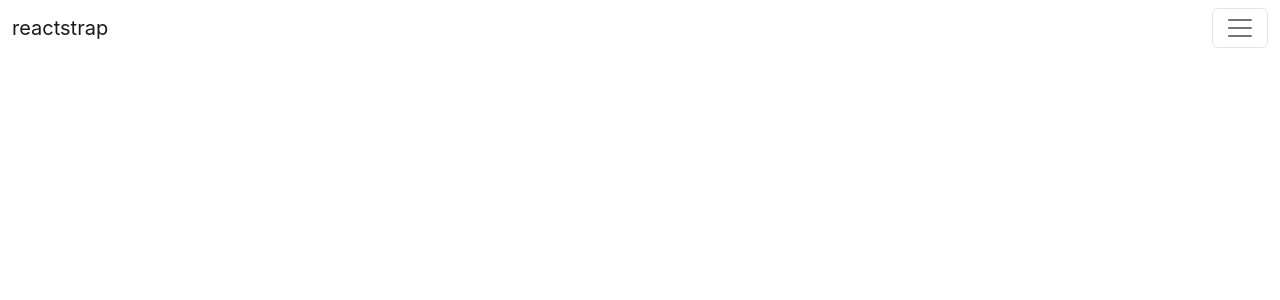
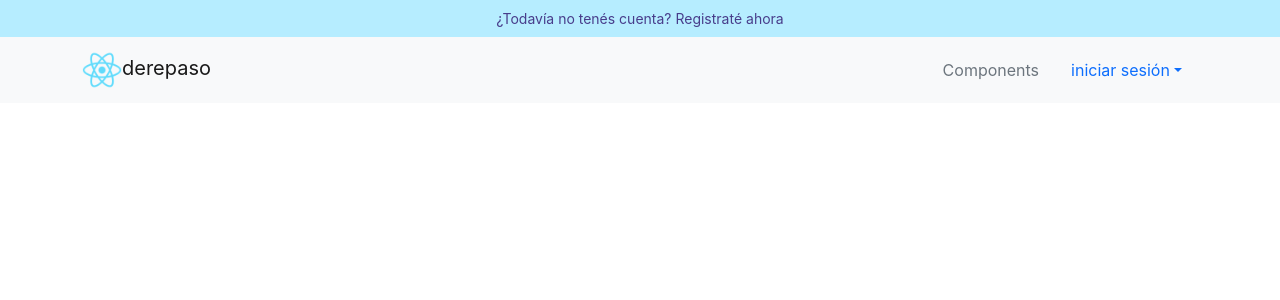
Before and after one commit to fedepelech/front-profesores-particulares, a React (Create React App) app: page / in a window 1280 px wide. Shown: the top 300 px of the page. Built offline with nearby package versions, Linux system fonts and the light colour scheme.

Commit message:
subo nuevos componentes

```diff
--- a/src/App.jsx
+++ b/src/App.jsx
@@ -2,10 +2,12 @@ import React, { useContext, useEffect, useState } from 'react';
 import { BrowserRouter, Switch, Route } from 'react-router-dom';
 import './App.css';
 import { Header } from './components/header';
+import { TopPage } from './components/top-page';
 
 function App() {
   return (
     <BrowserRouter>
+      <TopPage />
       <Header />
     </BrowserRouter>
   );
--- a/src/components/header/index.jsx
+++ b/src/components/header/index.jsx
@@ -1,5 +1,8 @@
 import React, {useState} from 'react'
-import { Navbar, NavbarBrand, NavbarToggler, UncontrolledDropdown, Collapse, Nav, NavItem, NavLink, DropdownToggle, DropdownMenu, DropdownItem, NavbarText } from 'reactstrap'
+import { Navbar, NavbarBrand,  UncontrolledDropdown, Nav, NavItem, NavLink, DropdownToggle, DropdownMenu, DropdownItem, NavbarText } from 'reactstrap'
+import { Login } from '../login';
+
+import './styles.css';
 
 export const Header = () => {
   const [isOpen, setIsOpen] = useState(false);
@@ -8,34 +11,36 @@ export const Header = () => {
 
   return (
     <div>
-      <Navbar>
-        <NavbarBrand href="/">reactstrap</NavbarBrand>
-        <NavbarToggler onClick={toggle} />
-        <Collapse isOpen={isOpen} navbar>
-          <Nav className="me-auto" navbar>
-            <NavItem>
-              <NavLink href="/components/">Components</NavLink>
-            </NavItem>
-            <NavItem>
-              <NavLink href="https://github.com/reactstrap/reactstrap">
-                GitHub
-              </NavLink>
-            </NavItem>
-            <UncontrolledDropdown nav inNavbar>
+      <Navbar
+        color='light'
+        container={true}
+      >
+        <NavbarBrand href="/">
+          <img
+            alt="logo"
+            src="/logo192.png"
+            style={{
+              height: 40,
+              width: 40
+            }}
+          />
+          derepaso
+        </NavbarBrand>
+        <Nav className=''>
+          <NavItem>
+            <NavLink disabled={true} href="/components/">Components</NavLink>
+          </NavItem>
+          <UncontrolledDropdown nav inNavbar>
               <DropdownToggle nav caret>
-                Options
+                iniciar sesión
               </DropdownToggle>
-              <DropdownMenu right>
-                <DropdownItem>Option 1</DropdownItem>
-                <DropdownItem>Option 2</DropdownItem>
-                <DropdownItem divider />
-                <DropdownItem>Reset</DropdownItem>
+              <DropdownMenu className='p-2 dropdown-login' end>
+                <Login />
               </DropdownMenu>
             </UncontrolledDropdown>
-          </Nav>
-          <NavbarText>Simple Text</NavbarText>
-        </Collapse>
+        </Nav>
       </Navbar>
     </div>
   );
 }
+//me-auto
--- /dev/null
+++ b/src/components/header/styles.css
@@ -0,0 +1,3 @@
+.dropdown-login {
+    width: 250px;
+}
--- /dev/null
+++ b/src/components/login/index.jsx
@@ -0,0 +1,39 @@
+import React from "react";
+import { Button, Form, FormGroup, Input, Label } from "reactstrap";
+import './styles.css';
+
+export const Login = () => {
+  return (
+      <Form>
+        <FormGroup>
+          <Label for="exampleEmail" hidden>
+            Email
+          </Label>
+          <Input
+            id="exampleEmail"
+            name="email"
+            placeholder="Email"
+            type="email"
+          />
+        </FormGroup>{" "}
+        <FormGroup>
+          <Label for="examplePassword" hidden>
+            Contraseña
+          </Label>
+          <Input
+            id="examplePassword"
+            name="password"
+            placeholder="Contraseña"
+            type="password"
+          />
+        </FormGroup>{" "}
+        <Button block={true} className="mb-2">ingresar</Button>
+        <span
+          className="reset-password-text"
+          onClick={() => console.log('llevar a pantalla reset password')}
+        >
+          Reestablecer contraseña
+        </span>
+      </Form>
+  );
+};
--- /dev/null
+++ b/src/components/login/styles.css
@@ -0,0 +1,7 @@
+.reset-password-text {
+    color: gray;
+    font-size: 11px;
+    display: block;
+    text-decoration: underline;
+    cursor: pointer;
+}
--- /dev/null
+++ b/src/components/top-page/index.jsx
@@ -0,0 +1,11 @@
+import React from "react";
+
+import "./styles.css";
+
+export const TopPage = () => {
+  return (
+    <div className="top-page w-100 p-2">
+      <p>¿Todavía no tenés cuenta? Registraté ahora</p>
+    </div>
+  );
+};
--- /dev/null
+++ b/src/components/top-page/styles.css
@@ -0,0 +1,10 @@
+.top-page {
+    background-color: rgba(153, 230, 255, 0.712);
+    text-align: center;
+}
+.top-page p {
+    padding: 0;
+    margin: 0;
+    color: darkslateblue;
+    font-size: 14px;
+}
```
Also changed, not shown: src/assets/logo192.png (added), src/components/header/index.css (deleted).
